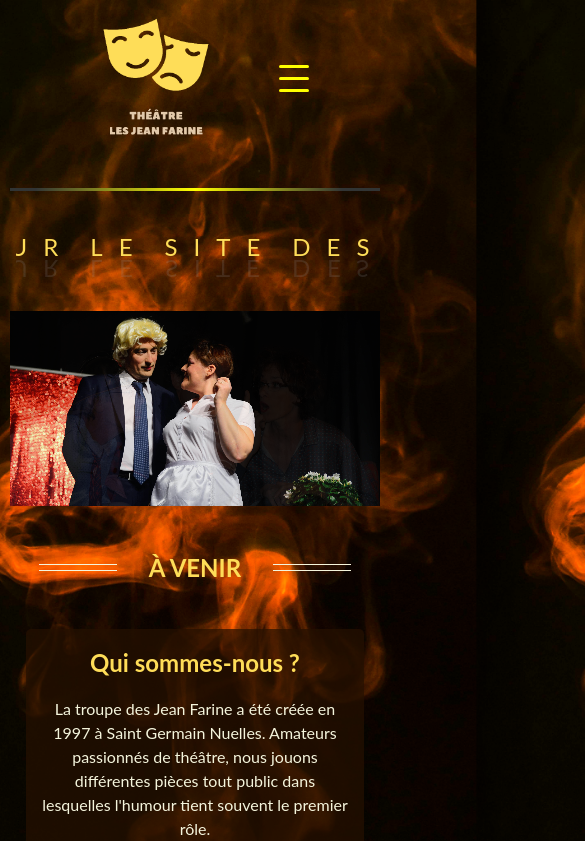
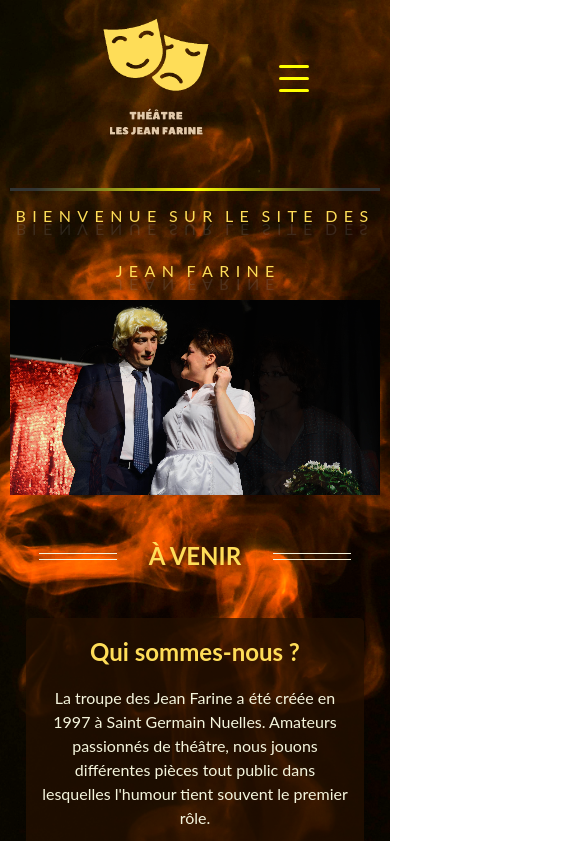
Before and after one commit to LaureJanin/jeanfarine, a React (Vite) app: page / in a window 390 px wide. Shown: the top 841 px of the page, 585 px wide, since content can reach past the window. Built offline with nearby package versions, Linux system fonts and the light colour scheme; a web font is replaced by a local one.

Commit message:
fix bug des titres en responsive

```diff
--- a/src/components/Title/Title.scss
+++ b/src/components/Title/Title.scss
@@ -45,7 +45,7 @@
   }
 
   @media screen and (max-width: 1200px) {
-    .text {
+    #text {
       display: flex;
       flex-wrap: wrap;
       width: 95%;
@@ -57,7 +57,7 @@
     }
   }
   @media screen and (max-width: 700px) {
-    .text {
+    #text {
       display: flex;
       flex-wrap: wrap;
       width: 95%;
```
